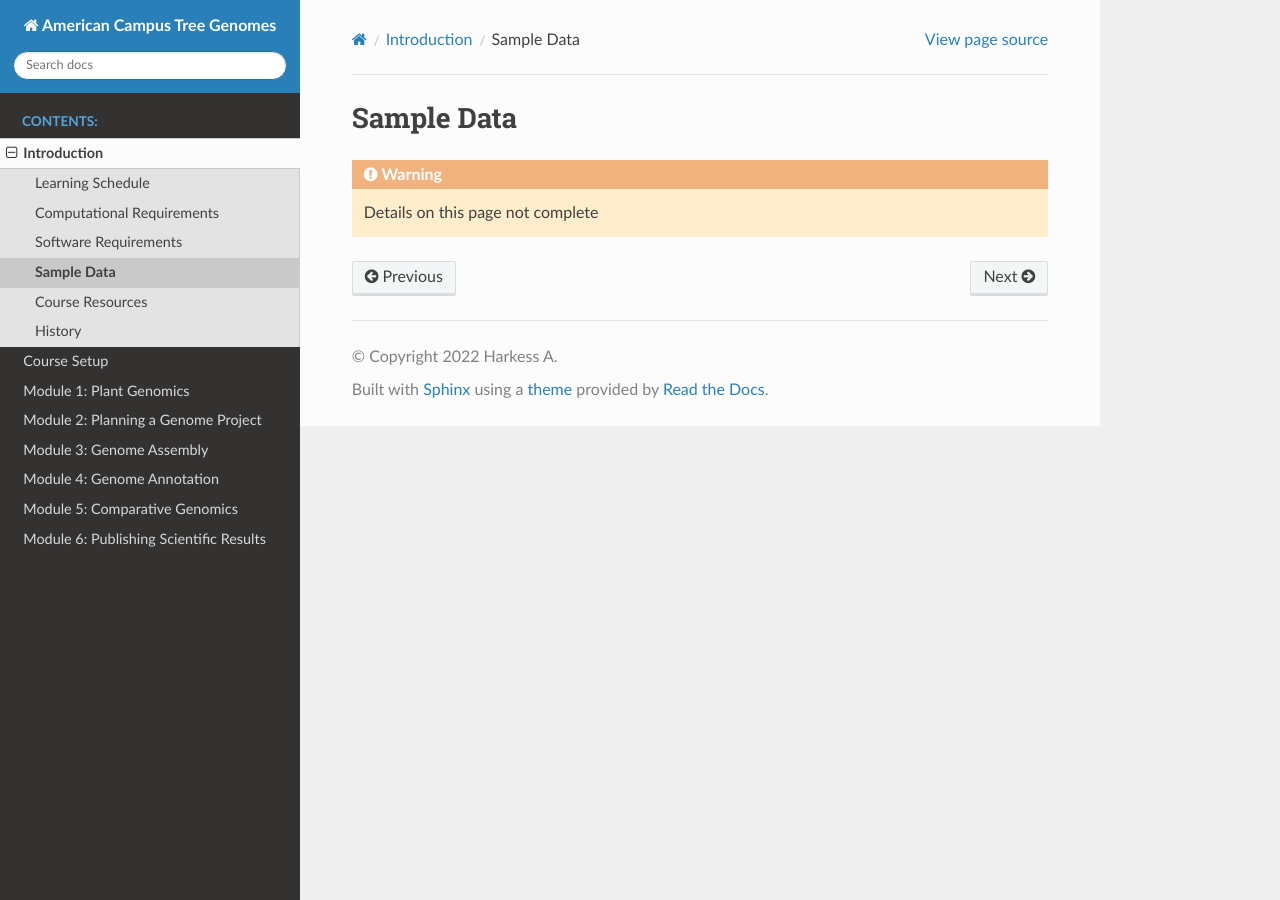
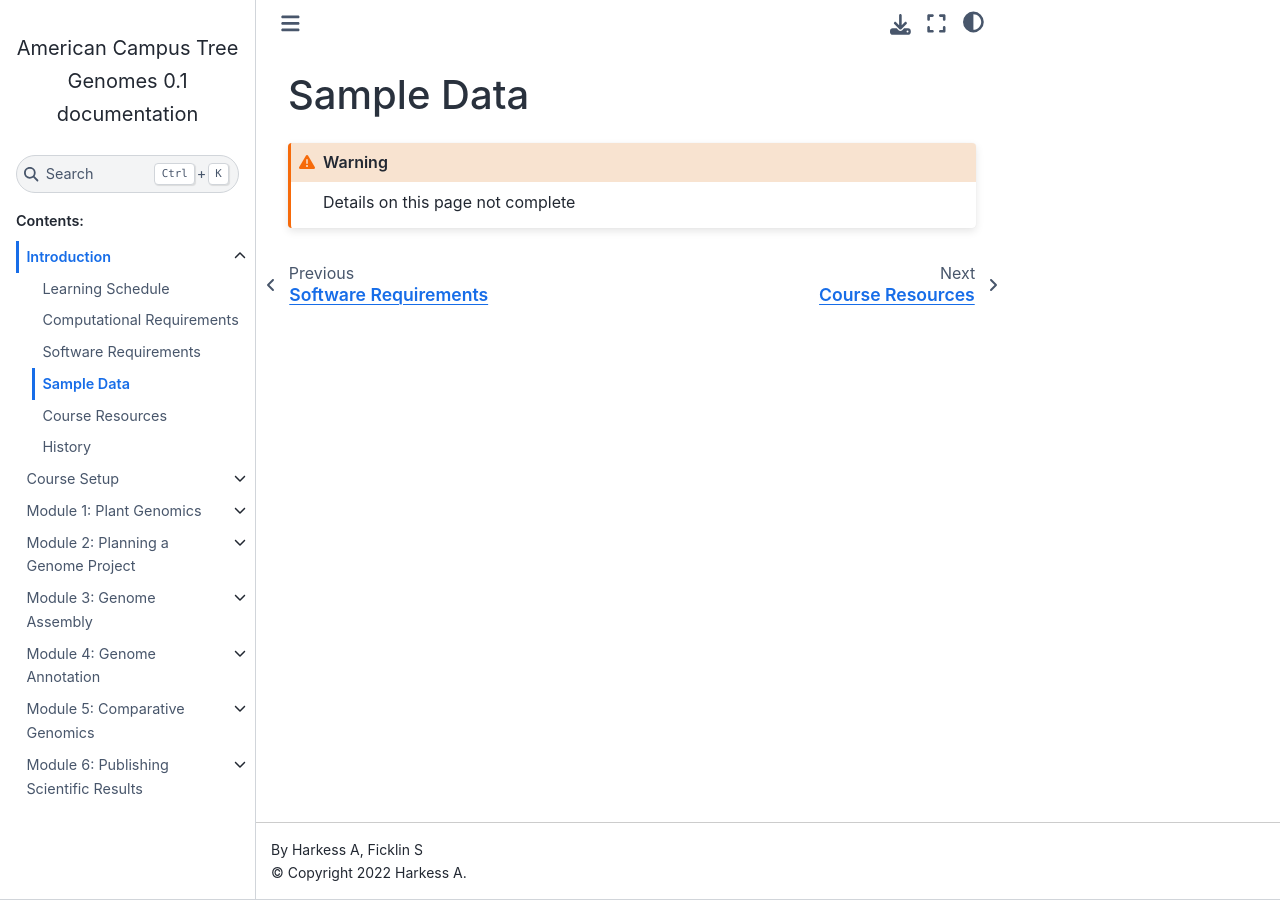
Before and after one commit to actg-course/wgaa-docs, a Sphinx documentation site: the page built from docs/Introduction/data.rst, in a window 1280 px wide. Built offline with Sphinx 7.4.7 and the Sphinx Book theme 1.1.4, drawn with Linux system fonts in a browser that asks for light colours.

Commit message:
Different theme

```diff
--- a/docs/conf.py
+++ b/docs/conf.py
@@ -14,7 +14,7 @@ release = '0.1'
 # -- General configuration ---------------------------------------------------
 # https://www.sphinx-doc.org/en/master/usage/configuration.html#general-configuration
 
-extensions = ['sphinx_rtd_theme', 'sphinx_tabs.tabs']
+extensions = ['sphinx_rtd_theme', 'sphinx_book_theme', 'sphinx_tabs.tabs']
 
 templates_path = ['_templates']
 exclude_patterns = ['_build', 'Thumbs.db', '.DS_Store']
@@ -24,5 +24,5 @@ exclude_patterns = ['_build', 'Thumbs.db', '.DS_Store']
 # -- Options for HTML output -------------------------------------------------
 # https://www.sphinx-doc.org/en/master/usage/configuration.html#options-for-html-output
 
-html_theme = 'sphinx_rtd_theme'
+html_theme = 'sphinx_book_theme'
 html_static_path = ['_static']
--- a/requirements.txt
+++ b/requirements.txt
@@ -1,2 +1,3 @@
-sphinx-rtd-theme==1.0.0
+sphinx-rtd-theme
+sphinx_book_theme
 sphinx-tabs==3.4.0
```
